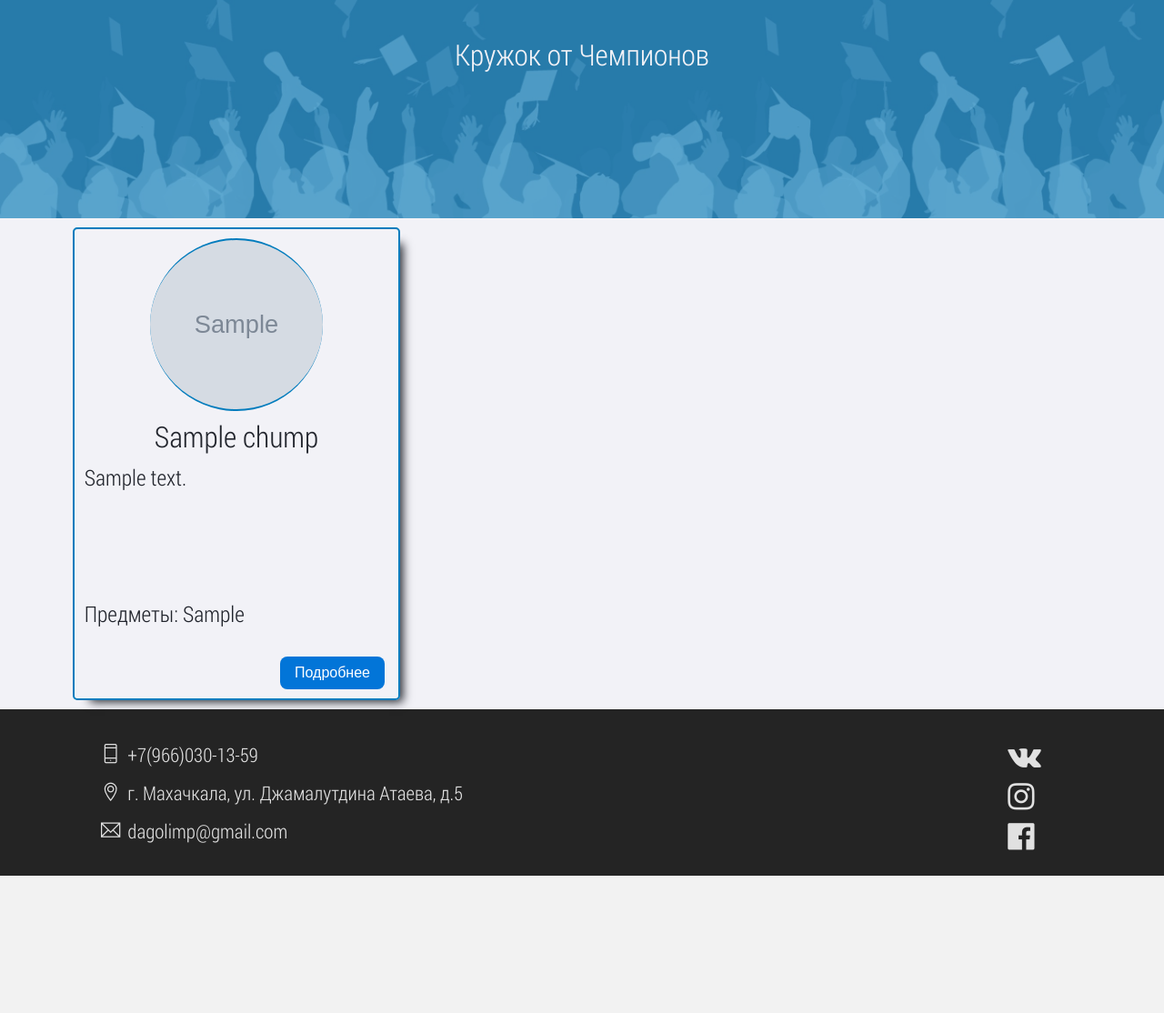
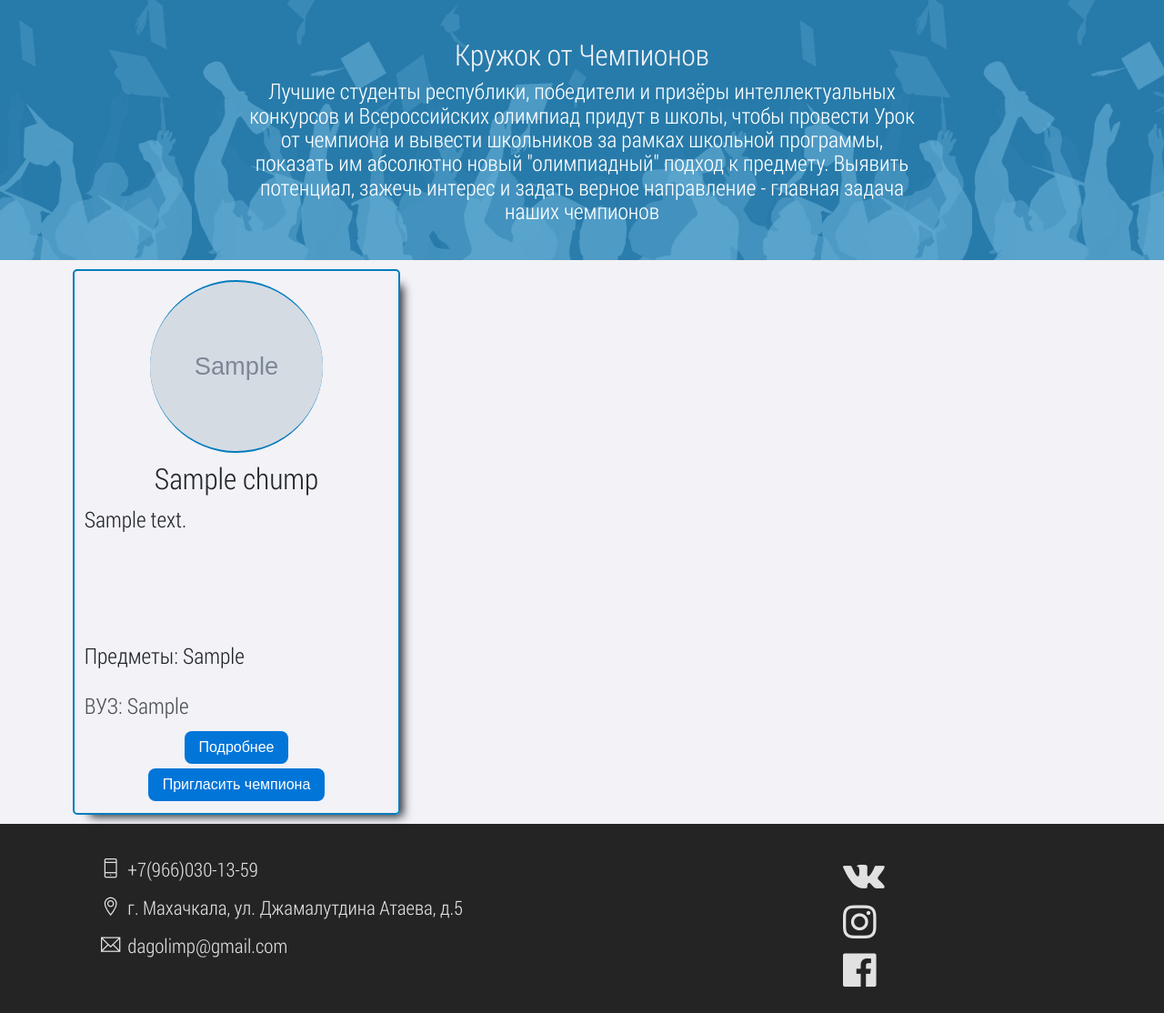
Before and after one commit to subher0/olympic-games-2018, a Django app: page /projects/chumps_circle in a window 1280 px wide. Shown: the part 99-1213 px from the top of the page at 91% size. Before the commit the page ends 1062 px from the top, so only its background shows below. Run offline with Django 3.2, Linux system fonts and the light colour scheme; tables that the repository leaves empty hold one stand-in row (values such as "Sample post"); grey boxes marked "Sample" are stand-in pictures; some libraries are stand-ins or nearby versions.

Commit message:
Minor fixes

```diff
--- a/main/templates/main/elements/chumpT.html
+++ b/main/templates/main/elements/chumpT.html
@@ -6,8 +6,22 @@
                 <div class="chump-name"><h3>{{ chump.name }}</h3></div>
                 <div class="chump-about"><h4>{{ chump.about_short }}</h4></div>
                 <div class="chump-specialty"><h4>Предметы: {{ chump.specialty }}</h4></div>
+                <div class="chump-university"><h4>ВУЗ: {{ chump.university }}</h4></div>
             </div>
-            <button class="btn btn-primary" data-toggle="modal" data-target="#u{{ chump.id }}">Подробнее</button>
+            <div class="button-section">
+                <div class="row">
+                    <div class="col-md-12 centered">
+                        <button class="btn btn-primary" data-toggle="modal" data-target="#u{{ chump.id }}">
+                            Подробнее
+                        </button>
+                    </div>
+                    <div class="col-md-12 centered">
+                        <button class="btn btn-primary invite-button">
+                            Пригласить чемпиона
+                        </button>
+                    </div>
+                </div>
+            </div>
         </div>
     </div>
     <div id="u{{ chump.id }}" class="modal fade" role="dialog">
--- a/main/templates/main/gen_templ.html
+++ b/main/templates/main/gen_templ.html
@@ -122,7 +122,7 @@
                         <span class="ti ti-email"></span><a target="_blank" href="mailto:dagolimp@gmail.com">dagolimp@gmail.com</a>
                     </div>
                 </div>
-                <div class="col-lg-1 offset-lg-5">
+                <div class="col-lg-3 offset-lg-3">
                     <div class="row d-flex justify-content-end">
                         <div class="col-4 col-lg-12"><a href="https://vk.com/dagolimpiad" target="_blank"><span
                                 class="fa fa-vk"></span></a></div>
--- a/main/templates/main/projects/chumps_circle.html
+++ b/main/templates/main/projects/chumps_circle.html
@@ -5,6 +5,15 @@
 {% block styles %}
     <link href="/static/projects/chump_circle/chump_style.css" rel="stylesheet">
 {% endblock styles %}
+
+{% block project-description %}
+    <h4>Лучшие студенты республики, победители и призёры интеллектуальных конкурсов и Всероссийских олимпиад придут в
+        школы, чтобы провести Урок от чемпиона и вывести школьников за рамках школьной программы, показать им абсолютно
+        новый "олимпиадный" подход к предмету.
+        Выявить потенциал, зажечь интерес и задать верное направление - главная задача наших чемпионов
+    </h4>
+{% endblock project-description %}
+
 
 {% block scripts %}
     <script src="/static/projects/chump_circle/chump_script.js"></script>
--- a/main/templates/main/projects/university_saturdays.html
+++ b/main/templates/main/projects/university_saturdays.html
@@ -3,8 +3,10 @@
 {% block title %} Университетские Субботы {% endblock %}
 
 {% block project-description %}
-<h4>Проект предполагает проведение информационных лекции на различную тематику на базе ВУЗов РД, куда каждую субботу приглашают педагогов, школьников и их родителей. Здесь вы сможете понять, как выглядит один день из жизни студента, получить новые знания об актуальных проблемах современности.
-</h4>
+    <h4>Каждую субботу двери лучших ВУЗов нашей республики теперь открыты для Вас, школьники, родители и педагоги!
+        Станьте слушателем курса лекций об актуальных проблемах, познакомьтесь с ВУЗами и некоторыми сторонами
+        студенческой жизни в рамках программы Университетских суббот.
+    </h4>
 {% endblock project-description %}
 
 {% block styles %}
--- a/olympic_games/settings.py
+++ b/olympic_games/settings.py
@@ -23,7 +23,7 @@ BASE_DIR = os.path.dirname(os.path.dirname(os.path.abspath(__file__)))
 SECRET_KEY = '*!%la6ogq_=krau1ukfr3s9b4nm4454jb%+zmbw$d$88o*j&41'
 
 # SECURITY WARNING: don't run with debug turned on in production!
-DEBUG = False
+DEBUG = True
 
 ALLOWED_HOSTS = ['37.204.2.4', 'olimp05.ru', 'www.olimp05.ru', 'dev.olimp05.ru', '127.0.0.1']
 
--- a/static/css/general.css
+++ b/static/css/general.css
@@ -428,7 +428,7 @@ a, a:hover, a:focus {
 
 .fa-vk {
     color: var(--dark-font-color);
-    font-size: 1.6em;
+    font-size: 2em;
     margin-top: 0;
 }
 
@@ -438,7 +438,7 @@ a, a:hover, a:focus {
 
 .fa-instagram {
     color: var(--dark-font-color);
-    font-size: 1.6em;
+    font-size: 2em;
     margin-top: 0;
 }
 
@@ -448,7 +448,7 @@ a, a:hover, a:focus {
 
 .fa-facebook-official {
     color: var(--dark-font-color);
-    font-size: 1.6em;
+    font-size: 2em;
     margin-top: 0;
 }
 
--- a/static/projects/chump_circle/chump_style.css
+++ b/static/projects/chump_circle/chump_style.css
@@ -1,11 +1,15 @@
 .header-section h3 {
     color: var(--background-color);
+}
+
+.header-section h4 {
+    color: white;
 }
 
 .chump-wrapper {
     position: relative;
     padding: 10px;
-    height: 540px;
+    height: 620px;
 }
 
 .chump {
@@ -23,9 +27,16 @@
 }
 
 .chump button {
+    cursor: pointer;
+    margin-bottom: 5px;
+}
+
+.chump .button-section {
     position: absolute;
-    bottom: 10px;
-    right: 15px;
+    bottom: 70px;
+    height: 20px;
+    width: 90%;
+    left: 5%;
     cursor: pointer;
 }
 
@@ -52,6 +63,16 @@
     top: 210px;
     left: 3%;
     height: 50px;
+    width: 95%;
+    overflow: hidden;
+}
+
+.chump-university {
+    color: var(--font-color-l2);
+    position: absolute;
+    top: 265px;
+    left: 3%;
+    height: 30px;
     width: 95%;
     overflow: hidden;
 }
@@ -111,4 +132,5 @@
 .modal-footer button:hover {
     box-shadow: 0 1px 0 var(--font-color);
 }
+
 /*## MODAL ADJUSTMENT ##*/
```
Also changed, not shown: main/templates/main/olympics.html (+12 -12 lines), main/templates/main/projects/hall_of_fame.html (+10 -3 lines), static/projects/hall_of_fame/hall_style.css (+7 -3 lines).
